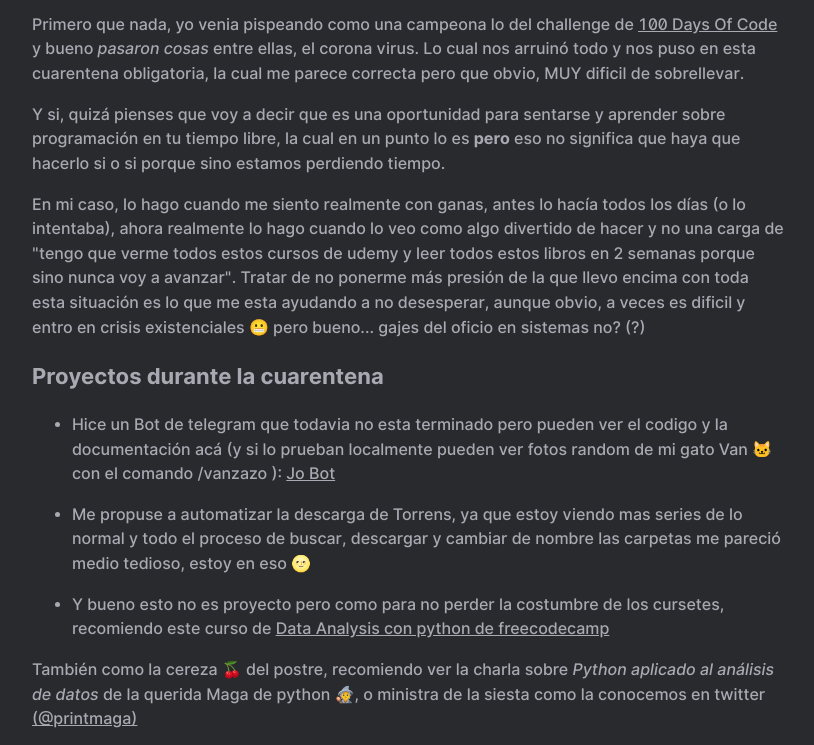
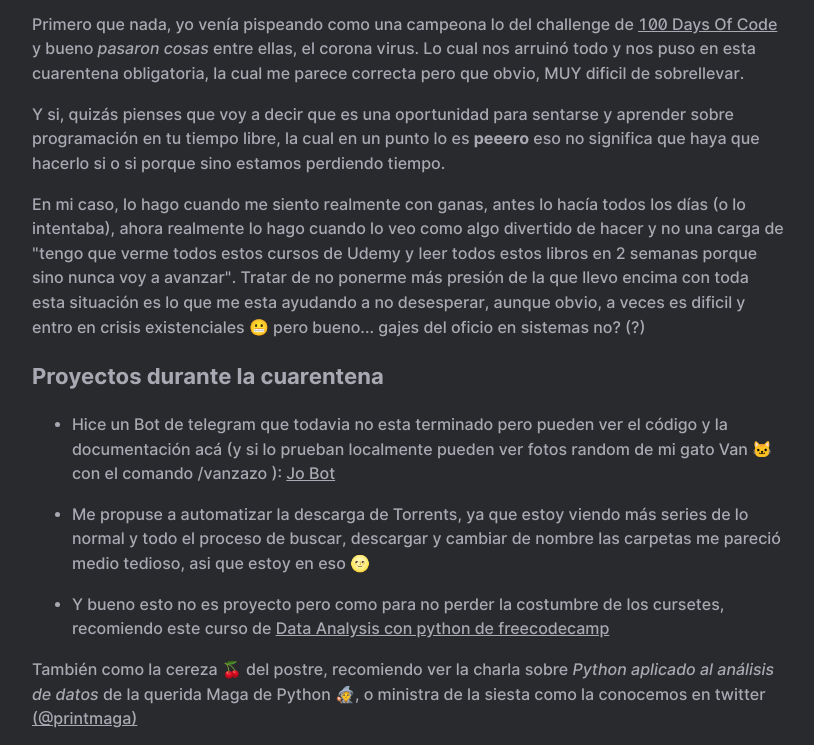
Before and after one commit to johannasantos/blog-gatsby, a Gatsby site: page /ProgramandoEnCuarentena/ in a window 1280 px wide. Shown: the part 868-1613 px from the top of the page, without its empty margins (232-1046 px from the left). Built offline with nearby package versions, Linux system fonts and the light colour scheme; Gatsby itself is replaced by a stand-in of ours; grey boxes are pictures that could not be loaded.

Commit message:
typo fixes

```diff
--- a/src/posts/ProgramandoEnCuarentena.md
+++ b/src/posts/ProgramandoEnCuarentena.md
@@ -11,7 +11,7 @@ Hey! Desde enero que no escribo un post, realmente esa época se ve lejana ahora
 
 Antes de nada, ya que quizas estes leyendo este post pero no me conozcas,
 soy Jo, hago música, me gusta programar y testear cosas.
-Desde que empezo el 2020 trabajo como QA Automation Engineer 💃 que es una mezcla entre ser QA y dev, y estoy aprendiendo un monton de cosas nuevas, mas que nada programación orientada a objetos, patrones de diseño y nuevas tools para testear.
+Desde que empezo el 2020 trabajo como QA Automation Engineer 💃 que es una mezcla entre ser QA y dev, y estoy aprendiendo un monton de cosas nuevas, más que nada programación orientada a objetos, patrones de diseño y nuevas tools para testear.
 
 Bueno, yendo a lo que venia el post...
 
@@ -22,25 +22,29 @@ Bueno, yendo a lo que venia el post...
 </p>
 
 
-Primero que nada, yo venia pispeando como una campeona lo del challenge de <a href="https://jobleu-blog.netlify.app/100DaysOfCode/" target="_blank">100 Days Of Code</a> y bueno _pasaron cosas_ entre ellas, el corona virus.
+Primero que nada, yo venía pispeando como una campeona lo del challenge de <a href="https://jobleu-blog.netlify.app/100DaysOfCode/" target="_blank">100 Days Of Code</a> y bueno _pasaron cosas_ entre ellas, el corona virus.
 Lo cual nos arruinó todo y nos puso en esta cuarentena obligatoria, la cual me parece correcta pero que obvio, MUY dificil de sobrellevar.
 
-Y si, quizá pienses que voy a decir que es una oportunidad para sentarse y aprender sobre programación en tu tiempo libre, la cual en un punto lo es **pero** eso no significa que haya que hacerlo si o si porque sino estamos perdiendo tiempo.
+Y si, quizás pienses que voy a decir que es una oportunidad para sentarse y aprender sobre programación en tu tiempo libre, la cual en un punto lo es **peeero** eso no significa que haya que hacerlo si o si porque sino estamos perdiendo tiempo.
 
-En mi caso, lo hago cuando me siento realmente con ganas, antes lo hacía todos los días (o lo intentaba), ahora realmente lo hago cuando lo veo como algo divertido de hacer y no una carga de "tengo que verme todos estos cursos de udemy y leer todos estos libros en 2 semanas porque sino nunca voy a avanzar".
+En mi caso, lo hago cuando me siento realmente con ganas, antes lo hacía todos los días (o lo intentaba), ahora realmente lo hago cuando lo veo como algo divertido de hacer y no una carga de "tengo que verme todos estos cursos de Udemy y leer todos estos libros en 2 semanas porque sino nunca voy a avanzar".
 Tratar de no ponerme más presión de la que llevo encima con toda esta situación es lo que me esta ayudando a no desesperar, aunque obvio, a veces es dificil y entro en crisis existenciales 😬  pero bueno... gajes del oficio en sistemas no? (?)
 
 ### Proyectos durante la cuarentena
 
-- Hice un Bot de telegram que todavia no esta terminado pero pueden ver el codigo y la documentación acá (y si lo prueban localmente pueden ver fotos random de mi gato Van 🐱 con el comando /vanzazo ):
+
+- Hice un Bot de telegram que todavia no esta terminado pero pueden ver el código y la documentación acá (y si lo prueban localmente pueden ver fotos random de mi gato Van 🐱 con el comando /vanzazo ):
 <a href="https://github.com/johannasantos/jobot" target="_blank">Jo Bot</a>
 
-- Me propuse a automatizar la descarga de Torrens, ya que estoy viendo mas series de lo normal y todo el proceso de buscar, descargar y cambiar de nombre las carpetas me pareció medio tedioso, estoy en eso 🌝
+
+- Me propuse a automatizar la descarga de Torrents, ya que estoy viendo más series de lo normal y todo el proceso de buscar, descargar y cambiar de nombre las carpetas me pareció medio tedioso, asi que estoy en eso 🌝
+
 
 - Y bueno esto no es proyecto pero como para no perder la costumbre de los cursetes, recomiendo este curso de <a href="https://www.freecodecamp.org/news/learn-data-analysis-with-python-course/" target="_blank">Data Analysis con python de freecodecamp</a>
 
 
-También como la cereza 🍒 del postre, recomiendo ver la charla sobre _Python aplicado al análisis de datos_ de la querida Maga de python 🧙, o ministra de la siesta como la conocemos en twitter <a href="https://twitter.com/printmaga" target="_blank">(@printmaga)</a>
+
+También como la cereza 🍒 del postre, recomiendo ver la charla sobre _Python aplicado al análisis de datos_ de la querida Maga de Python 🧙, o ministra de la siesta como la conocemos en twitter <a href="https://twitter.com/printmaga" target="_blank">(@printmaga)</a>
 
 [![](http://img.youtube.com/vi/tObNCI11CcQ/0.jpg)](http://www.youtube.com/watch?v=tObNCI11CcQ "")
 
@@ -51,5 +55,4 @@ Y eso es todo por hoy,
 
 Stay home, stay safe
 
-
 💖
```
